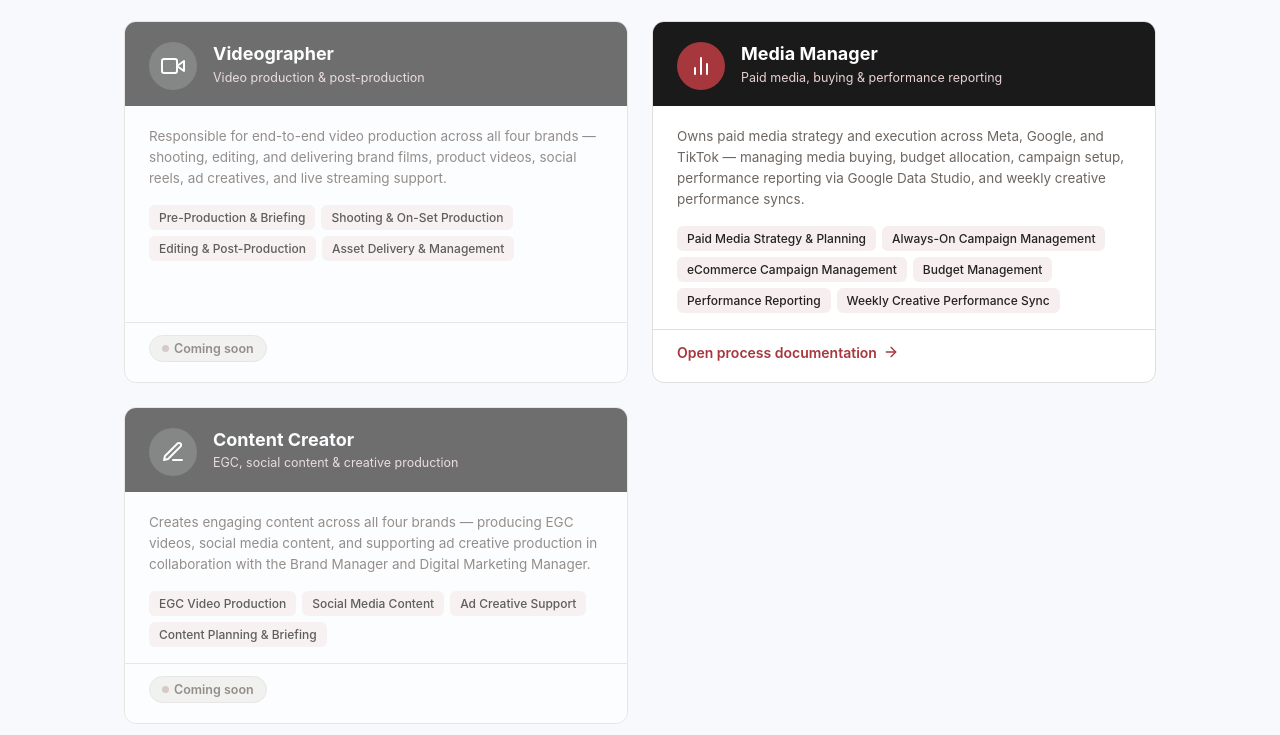
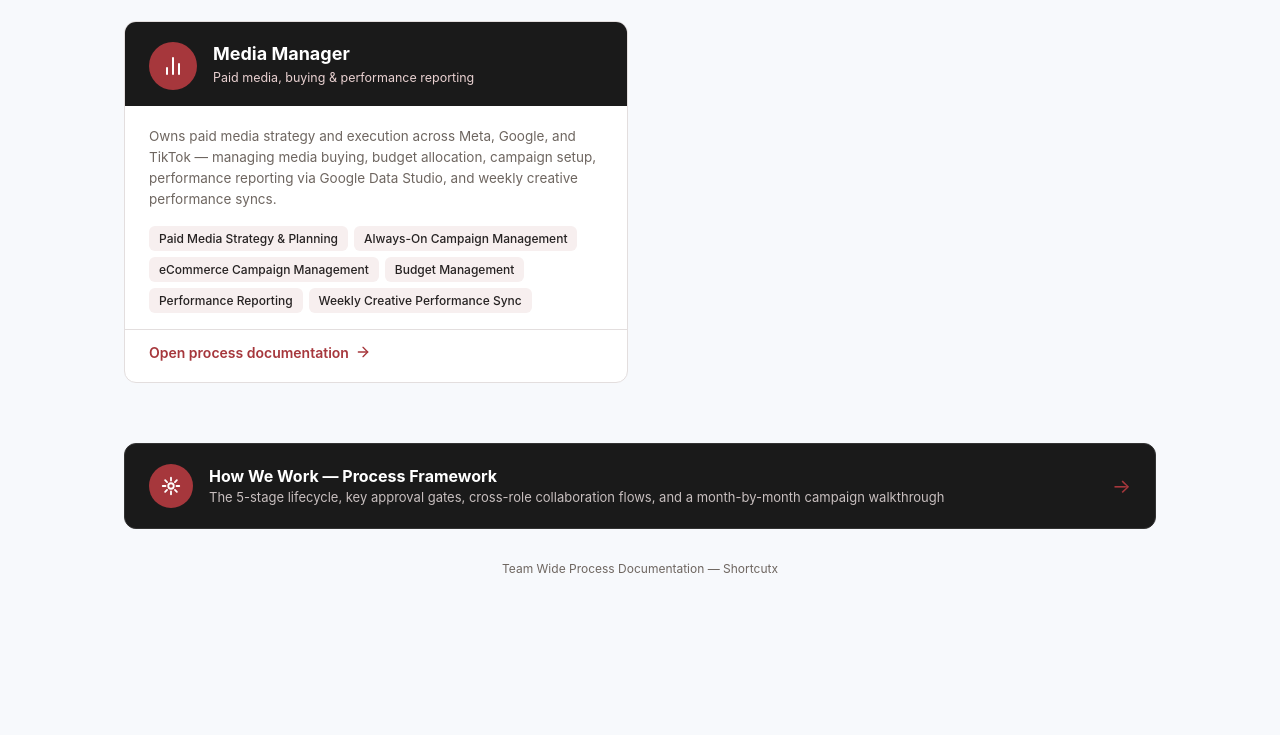
Before and after one commit to hidayat-shortcutx/team-process-docs, a plain HTML site: page index.html in a window 1280 px wide. Shown: the part 1025-1760 px from the top of the page. After the commit the page ends 1641 px from the top, so only its background shows below. Drawn offline with Linux system fonts and the light colour scheme.

Commit message:
Remove Videographer and Content Creator cards from index
Both were coming-soon placeholders with no linked documentation.

Co-Authored-By: Claude Sonnet 4.6 <noreply@anthropic.com>

```diff
--- a/index.html
+++ b/index.html
@@ -324,31 +324,6 @@
   </div>
 
 
-  <!-- Videographer -->
-  <div class="role-card coming-soon">
-    <div class="card-header">
-      <div class="icon-circle">
-        <svg viewBox="0 0 24 24" fill="none" stroke="#fff" stroke-width="2" stroke-linecap="round" stroke-linejoin="round"><polygon points="23 7 16 12 23 17 23 7"/><rect x="1" y="5" width="15" height="14" rx="2"/></svg>
-      </div>
-      <div>
-        <h2>Videographer</h2>
-        <div class="subtitle">Video production &amp; post-production</div>
-      </div>
-    </div>
-    <div class="card-body">
-      <p>Responsible for end-to-end video production across all four brands — shooting, editing, and delivering brand films, product videos, social reels, ad creatives, and live streaming support.</p>
-      <ul class="section-list">
-        <li>Pre-Production &amp; Briefing</li>
-        <li>Shooting &amp; On-Set Production</li>
-        <li>Editing &amp; Post-Production</li>
-        <li>Asset Delivery &amp; Management</li>
-      </ul>
-    </div>
-    <div class="card-footer">
-      <span class="soon-badge">Coming soon</span>
-    </div>
-  </div>
-
   <!-- Media Manager -->
   <div class="role-card">
     <div class="card-header">
@@ -376,30 +351,6 @@
     </div>
   </div>
 
-  <!-- Content Creator -->
-  <div class="role-card coming-soon">
-    <div class="card-header">
-      <div class="icon-circle">
-        <svg viewBox="0 0 24 24" fill="none" stroke="#fff" stroke-width="2" stroke-linecap="round" stroke-linejoin="round"><path d="M12 20h9"/><path d="M16.5 3.5a2.121 2.121 0 0 1 3 3L7 19l-4 1 1-4L16.5 3.5z"/></svg>
-      </div>
-      <div>
-        <h2>Content Creator</h2>
-        <div class="subtitle">EGC, social content &amp; creative production</div>
-      </div>
-    </div>
-    <div class="card-body">
-      <p>Creates engaging content across all four brands — producing EGC videos, social media content, and supporting ad creative production in collaboration with the Brand Manager and Digital Marketing Manager.</p>
-      <ul class="section-list">
-        <li>EGC Video Production</li>
-        <li>Social Media Content</li>
-        <li>Ad Creative Support</li>
-        <li>Content Planning &amp; Briefing</li>
-      </ul>
-    </div>
-    <div class="card-footer">
-      <span class="soon-badge">Coming soon</span>
-    </div>
-  </div>
 
 </div>
 
```
